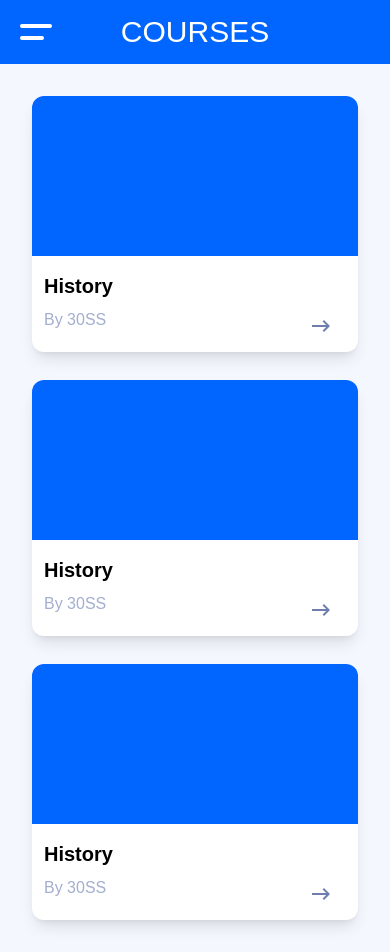
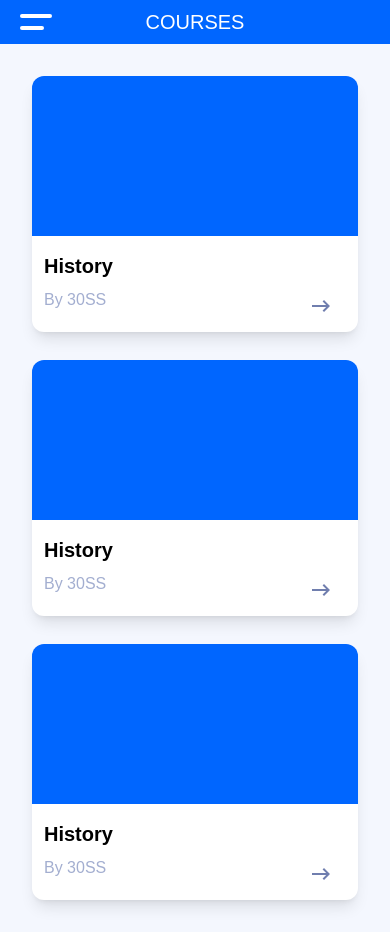
Before and after one commit to AbdullahAymanMSRE/university-lms-frontend, a React (Create React App) app: page /student/courses in a window 390 px wide. Built offline with nearby package versions, Linux system fonts and the light colour scheme.

Commit message:
Heaiding in Mobile Size Changing

```diff
--- a/src/components/MainLayout.jsx
+++ b/src/components/MainLayout.jsx
@@ -25,7 +25,7 @@ export default function MainLayout({ user, navUrls, userType }) {
         textClr={textClr}
       />
       <div
-        className={`fixed h-16 flex items-center justify-center max-md:z-[1000] ${
+        className={`fixed h-11 flex items-center justify-center max-md:z-[1000] ${
           toggle ? "max-md:right-4" : "max-md:left-4"
         }`}
       >
@@ -59,7 +59,7 @@ export default function MainLayout({ user, navUrls, userType }) {
         </button>
       </div>
       <div
-        className={`${bgClr} hidden z-50 text-3xl h-16 w-full text-white uppercase max-md:flex max-md:justify-center max-md:items-center sticky top-0`}
+        className={`${bgClr} hidden z-50 text-xl h-11 w-full text-white uppercase max-md:flex max-md:justify-center max-md:items-center sticky top-0`}
       >
         {pageName === undefined ? "Dashboard" : pageName}
       </div>
```
